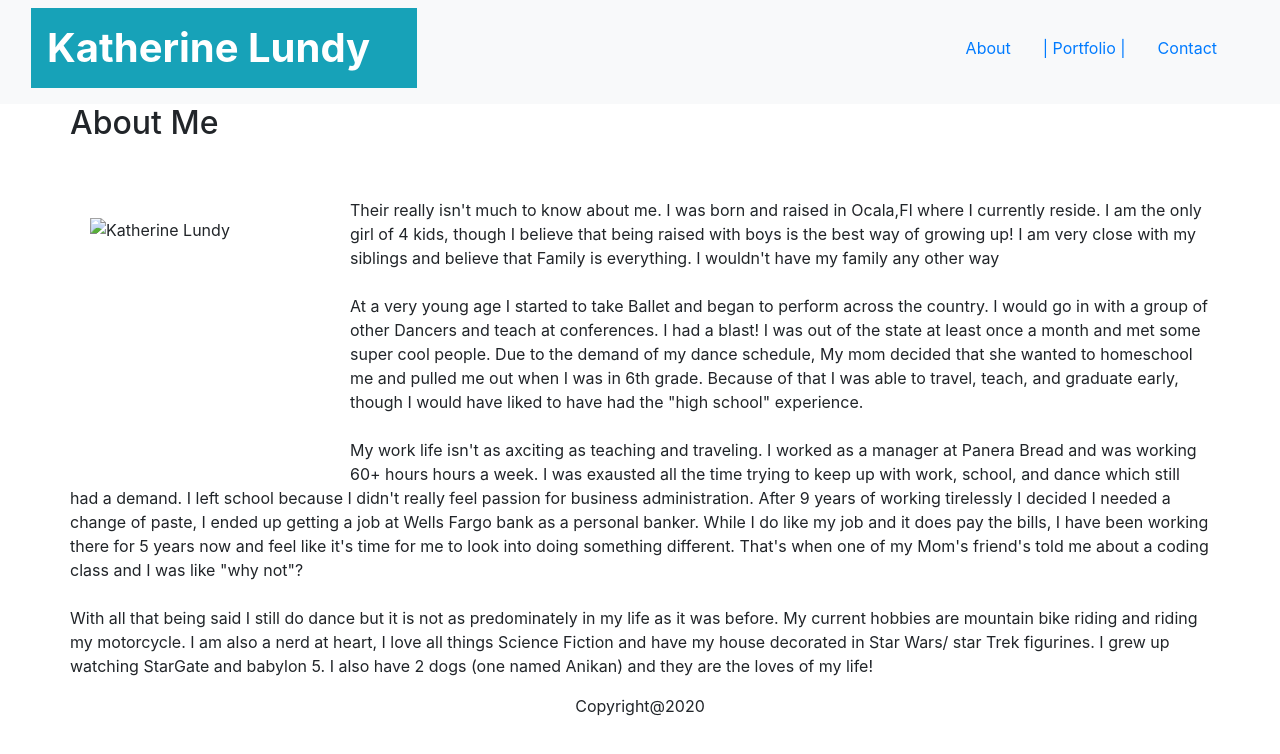
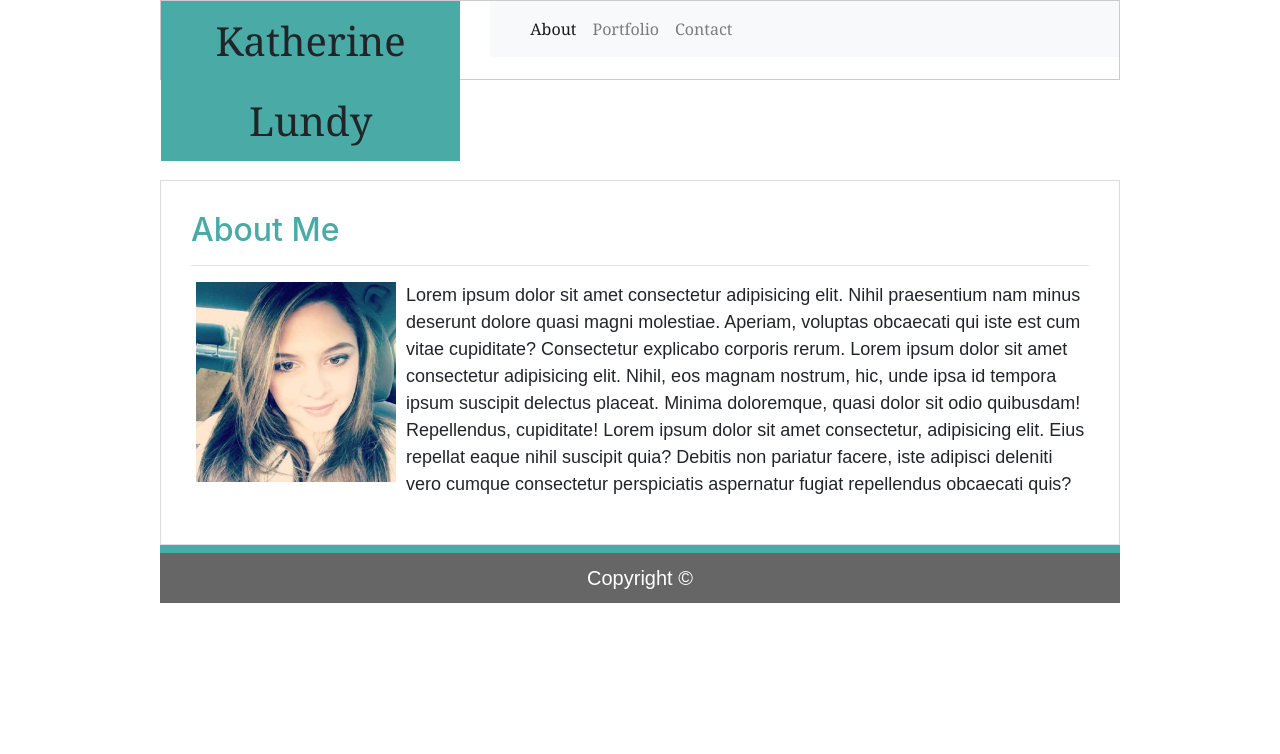
Before and after one commit to KATHERINERSL/Bootstrap-Portfolio, a plain HTML site: page index.html in a window 1280 px wide. Drawn offline with nearby package versions, Linux system fonts and the light colour scheme.

Commit message:
reid index due to errors. so many issues

```diff
--- a/assets/css/style.css
+++ b/assets/css/style.css
@@ -1,18 +1,51 @@
-.masterhead {
-    margin-left: 475px;
-    margin-bottom: .5rem
-}
-.rounded {
-    padding: 20px;
-    width: 280px;
-    height: 280px;
-}
-.main-section {
+#img1 {
     float: left;
-    width: 100%;
-    max-width: 960px;
-    padding: 30px;
-    margin: 0 0 40px;
-    background: #ffffff;
-    border: 1px solid #dddddd;
+    margin-right: 10px;
+    margin-left: 5px;
   }
+  #footer {
+    background-color:#666666;
+    font-size: 20px;
+    color: white;
+    border-top: 8px solid #4aaaa5;
+    text-align: center;
+    clear: both;
+    font-family: Arial, Helvetica, sans-serif;
+    position: relative;
+    line-height: 50px;
+  }
+  #par1 {
+    font-family: Arial, Helvetica, sans-serif;
+    font-size: 18px;
+  }
+  #top{
+    background-color: #ffffff;
+    position: relative;
+    height: 80px;
+    border: 1px solid #cccccc;
+    font-family: Georgia, 'Times New Roman', Times, serif;
+  }
+  .container {
+    width: 960px;
+    margin: 0 auto;
+    background-color: transparent;
+  }
+  #midsection {
+    clear: both;
+    margin-top: 100px;
+    position: relative;
+    border:1px solid #dddddd;
+    padding:30px;
+  }
+  #mainhead {
+    line-height: 80px;
+    background-color: #4aaaa5;
+    text-align: center;
+  }
+  .navbar{
+    background-color: transparent;
+  }
+  h1 h2{
+    color: #4aaaa5;
+    font-weight: bold
+  }
--- a/index.html
+++ b/index.html
@@ -1,101 +1,68 @@
 <!doctype html>
-<html lang="en-us">
+<html lang="en">
+<head>
+    <!-- Required meta tags -->
+    <meta charset="utf-8">
+    <meta name="viewport" content="width=device-width, initial-scale=1, shrink-to-fit=no">
 
-<head>
-  <meta charset="UTF-8">
-  <meta name="viewport" content="width=device-width, initial-scale=1.0">
-  <title>About | Katherine Lundy</title>
-
-  <link href="https://stackpath.bootstrapcdn.com/bootstrap/4.4.1/css/bootstrap.min.css" rel="stylesheet"
-    integrity="sha384-Vkoo8x4CGsO3+Hhxv8T/Q5PaXtkKtu6ug5TOeNV6gBiFeWPGFN9MuhOf23Q9Ifjh" crossorigin="anonymous">
-  <link rel="stylesheet" href="assets/css/style.css">
+    <!-- Bootstrap CSS -->
+    <link rel="stylesheet" href="https://maxcdn.bootstrapcdn.com/bootstrap/4.0.0/css/bootstrap.min.css"
+        integrity="sha384-Gn5384xqQ1aoWXA+058RXPxPg6fy4IWvTNh0E263XmFcJlSAwiGgFAW/dAiS6JXm" crossorigin="anonymous">
+        <link rel="stylesheet" type="text/css" href="assets/css/style.css">
+        <title>Katherine Lundy Portofolio</title>
 </head>
-
-<body>
-  <!-- Nav Bar -->
-  <nav class="navbar sticky-top navbar-light bg-light">
-    <div class="col-4">
-      <div id="logo">
-        <h1 class="font-weight-bold p-3 mb2 bg-info text-white">Katherine Lundy</h1>
+<body style="background-color:#ffffff;">
+<div class="container" style="padding: 0 0;">
+    <div id="top">
+        <div class="row">
+            <div class="col-md-4">
+                <h1 id="mainhead">Katherine Lundy</h1>
             </div>
-    </div>
-    <div class="col-8">
-      <div id="nav">
-        <ul class="nav justify-content-end p-3 mb-2 bg-light text-dark">
-          <li class="nav-item ">
-            <a class="nav-link active" href="index.html">About</a>
+            <div class="col-md-8">
+                <nav class="navbar navbar-expand-lg navbar-light bg-light">
+                    <a class="navbar-brand" href="#"></a>
+                    <button class="navbar-toggler" type="button" data-toggle="collapse" data-target="#navbarNav" aria-controls="navbarNav" aria-expanded="false" aria-label="Toggle navigation">
+                      <span class="navbar-toggler-icon"></span>
+                    </button>
+                    <div class="collapse navbar-collapse" id="navbarNav">
+                      <ul class="navbar-nav">
+                        <li class="nav-item active">
+                          <a class="nav-link" href="#">About <span class="sr-only">(current)</span></a>
                         </li>
                         <li class="nav-item">
-            <a class="nav-link" href="portfolio.html">| Portfolio |</a>
+                          <a class="nav-link" href="#">Portfolio</a>
                         </li>
                         <li class="nav-item">
-            <a class="nav-link" href="contact.html">Contact</a>
+                          <a class="nav-link" href="#">Contact</a>
                         </li>
                       </ul>
                     </div>
+                  </nav>
             </div>
-  </nav>
-
-  <!-- Body of Page -->
-  <div class="container">
+        </div>
+    </div>
+    <div id="midsection" class="container-fluid">
         <div class="row">
             <div class="col-md-12">
+                <h2 style="color: #4aaaa5;">About Me</h2>
+                <hr/>
             </div>
-      <!--row 1-->
+        </div>
         <div class="row">
             <div class="col-md-12">
-          <h2>About Me <span class="badge badge-secondary"></span></h2>
-        </div>
-
-      </div>
-      <!--row 2-->
-      <div class="row">
-        <div class="col-md-12 single-post mt-5 no-gutters">
-          <img src="assets/images/facepic.jpg." class="rounded float-left" alt="Katherine Lundy" width="280"
-            height="280">
-
-
-
-          <p>Their really isn't much to know about me. I was born and raised in Ocala,Fl where I currently reside.
-            I am the only girl of 4 kids, though I believe that being raised with boys is the best way of growing up! I
-            am very
-            close with my siblings and believe that Family is everything. I wouldn't have my family any other way<br>
-            <br>
-            At a very young age I started to take Ballet and began to perform across the country. I would go in with a
-            group of other Dancers and teach at conferences.
-            I had a blast! I was out of the state at least once a month and met some super cool people. Due to the
-            demand of my dance schedule,
-            My mom decided that she wanted to homeschool me and pulled me out when I was in 6th grade.
-            Because of that I was able to travel, teach, and graduate early, though I would have liked to have had the
-            "high school" experience. <br>
-
-            <br> My work life isn't as axciting as teaching and traveling. I worked as a manager at Panera Bread and was
-            working 60+ hours
-            hours a week. I was exausted all the time trying to keep up with work, school, and dance which still had a
-            demand. I left school because I didn't really feel passion
-            for business administration. After 9 years of working tirelessly I decided I needed a change of paste,
-            I ended up getting a job at Wells Fargo bank as a personal banker. While I do like my job and it does pay
-            the bills, I have been working there for 5 years now and
-            feel like it's time for me to look into doing something different. That's when one of my Mom's friend's told
-            me about a coding class and I was like "why not"?<br>
-            <br>
-            With all that being said I still do dance but it is not as predominately in my life as it was before. My
-            current hobbies are mountain bike riding
-            and riding my motorcycle. I am also a nerd at heart, I love all things Science Fiction and have my house
-            decorated in Star Wars/ star Trek figurines.
-            I grew up watching StarGate and babylon 5. I also have 2 dogs (one named Anikan) and they are the loves of
-            my life!
-            <br>
-
+                <img id="img1" src="assets/images/facepic.jpg" alt="Katherine Lundy" width="200" height="200">
+                <p id="par1">Lorem ipsum dolor sit amet consectetur adipisicing elit. Nihil praesentium nam minus deserunt dolore quasi magni molestiae. Aperiam, voluptas obcaecati qui iste est cum vitae cupiditate? Consectetur explicabo corporis rerum.
+                    Lorem ipsum dolor sit amet consectetur adipisicing elit. Nihil, eos magnam nostrum, hic, unde ipsa id tempora ipsum suscipit delectus placeat. Minima doloremque, quasi dolor sit odio quibusdam! Repellendus, cupiditate!
+                    Lorem ipsum dolor sit amet consectetur, adipisicing elit. Eius repellat eaque nihil suscipit quia? Debitis non pariatur facere, iste adipisci deleniti vero cumque consectetur perspiciatis aspernatur fugiat repellendus obcaecati quis?
                 </p>
             </div>
         </div>
     </div>
-
-    <div class="footer">
-      <p class="text-center">Copyright@2020</p>
+    <div id="footer" class="container">
+        <div class="sticky-footer">
+        Copyright &copy;
     </div>
-
+</div>
+</div>
 </body>
-
 </html>
```
Also changed, not shown: contact.html (+33 -66 lines), portfolio.html (+60 -36 lines). Lines whose indentation alone changed are shown as unchanged.
